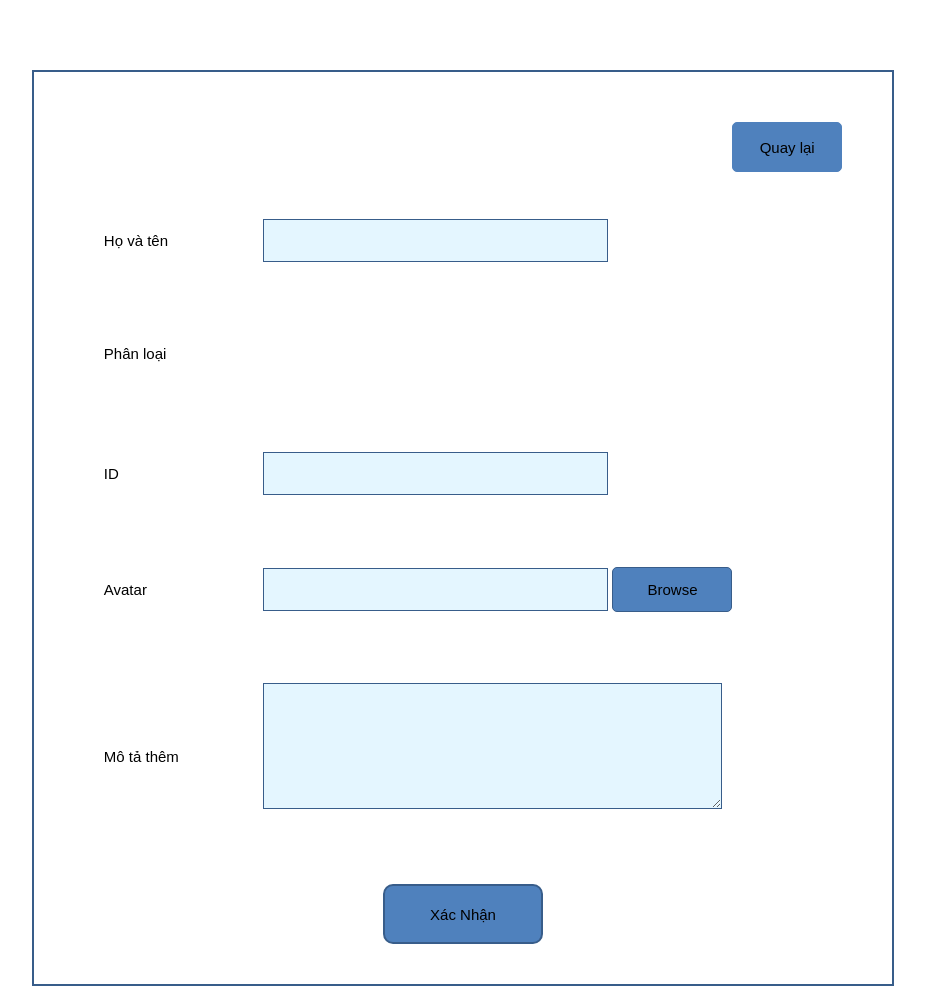
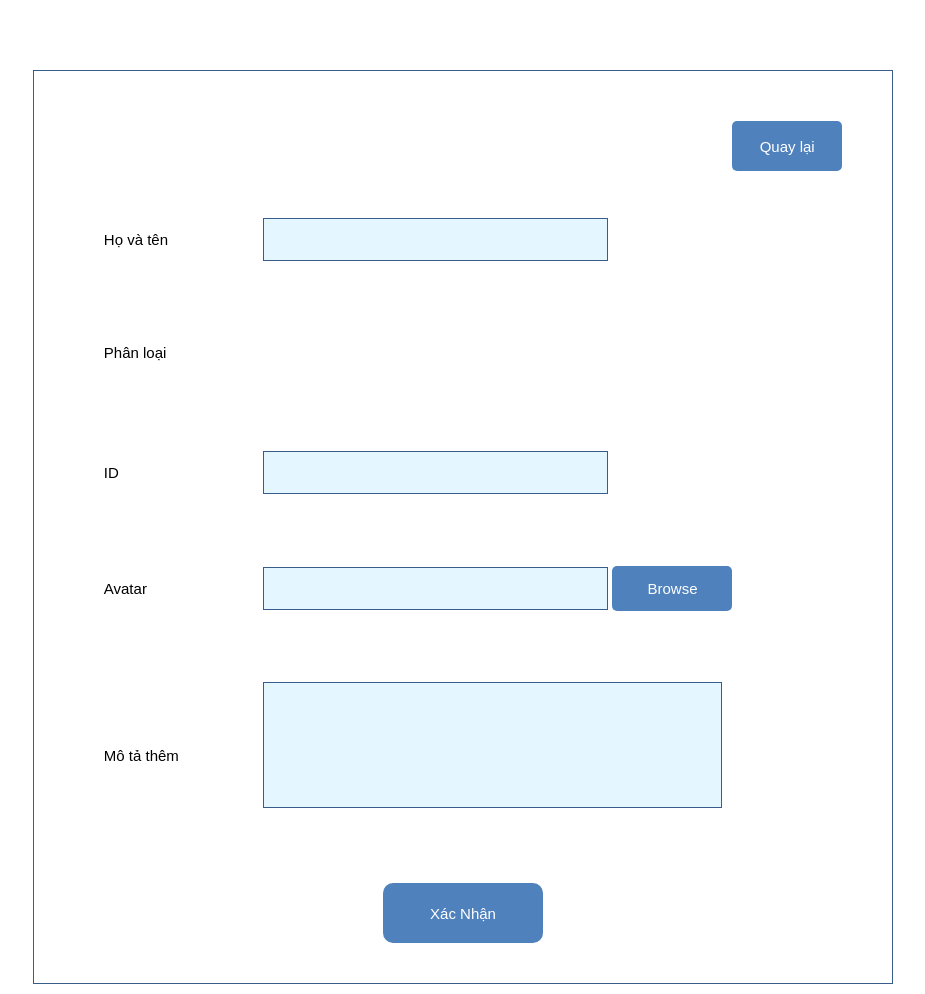
Before and after one commit to maih1/-No5_quan_ly_su_kien, a PHP site: template app/view/user_add/UserAddInput.php in a window 1280 px wide. Shown: the whole page, without its empty margins (177-1102 px from the left). Run offline with PHP 8.4, Linux system fonts and the light colour scheme; the template is opened without the code that fills it, so the values that code supplies are empty.

Commit message:
use var to update style

```diff
--- a/web/css/UserAdd.css
+++ b/web/css/UserAdd.css
@@ -1,10 +1,17 @@
+:root {
+  --background-color-button: #4f81bd;
+  --background-color-button-hover: #629de4;
+  --border-input: 1px solid #385D8A;
+  --text-color-button: white;
+}
 * {
-    font-family: Century Gothic,CenturyGothic,AppleGothic,sans-serif;
+  font-family: Century Gothic, CenturyGothic, AppleGothic, sans-serif;
   font-size: 15px;
 }
 
-form, .user-complete {
-    border: 2px solid #385D8A;
+form,
+.user-complete {
+  border: var(--border-input);
   margin: auto;
   margin-top: 70px;
   width: 60%;
@@ -15,11 +22,12 @@ form, .user-complete {
   overflow: auto;
 }
 
-.user-complete{
+.user-complete {
   text-align: center;
 }
 
-.input-form, .input-form-login {
+.input-form,
+.input-form-login {
   padding: 11px 20px;
   margin-bottom: 15px;
   margin-right: 35px;
@@ -27,24 +35,30 @@ form, .user-complete {
   width: 100px;
 }
 
-.selectdiv, .add-confirm, #name, #user-id, #custom-text{
+.selectdiv,
+.add-confirm,
+#name,
+#user-id,
+#custom-text {
   background-color: #e4f6ff;
-    border:1px solid #385D8A;
+  border: var(--border-input);
   margin-bottom: 25px;
   padding: 12px 20px;
   width: 40%;
   display: inline-block;
 }
 
-#description, #des {
+#description,
+#des {
   background-color: #e4f6ff;
-    border:1px solid #385D8A;
+  border: var(--border-input);
   margin-bottom: 25px;
   padding: 12px 20px;
   vertical-align: middle;
   width: 55%;
   height: 100px;
   display: inline-block;
+  resize: none;
 }
 
 input[type="file"] {
@@ -56,15 +70,15 @@ input[type="file"] {
   padding: 10px;
   width: 120px;
   height: 45px;
-    color: rgb(0, 0, 0);
-    background-color: #4f81bd;
-    border:1px solid #385D8A;
+  color: var(--text-color-button);
+  background-color: var(--background-color-button);
+  border: 1px solid var(--border-color-button);
   cursor: pointer;
   border-radius: 5px;
 }
 
 #custom-button:hover {
-  background-color: #e4f6ff;
+  background-color: var(--background-color-button-hover);
 }
 
 .button-submit {
@@ -75,9 +89,9 @@ input[type="file"] {
 
 .center-block {
   cursor: pointer;
-    color: black;
-    background-color: #4f81bd;
-    border:2px solid #385D8A;
+  color: var(--text-color-button);
+  background-color: var(--background-color-button);
+  border: 2px solid var(--border-color-button);
   float: none;
   margin-top: 50px;
   margin-right: 20px;
@@ -90,7 +104,7 @@ input[type="file"] {
 }
 
 .center-block:hover {
-    background-color: #e4f6ff;
+  background-color: var(--background-color-button-hover);
 }
 
 #back-home {
@@ -98,28 +112,28 @@ input[type="file"] {
   float: right;
   width: 110px;
   height: 50px;
-    color: rgb(0, 0, 0);
+  color: var(--text-color-button);
   padding: 10px;
-    background-color: #4f81bd;
-    border:1px solid #4f81bd;
+  background-color: var(--background-color-button);
+  border: 1px solid var(--border-color-button);
   cursor: pointer;
   border-radius: 5px;
 }
 
 #back-home:hover {
-    background-color: #e4f6ff;
+  background-color: var(--background-color-button-hover);
 }
 
 #output {
   width: 100px;
   height: 100px;
-    background-color: #4f81bd;
+  background-color: var(--background-color-button);
   vertical-align: middle;
 }
 
 span.error {
   box-sizing: content-box;
-    color: #FF0000;
+  color: #ff0000;
   margin-left: 160px;
   margin-bottom: 10px;
   display: inline-block;
```
Lines whose indentation alone changed are shown as unchanged.
